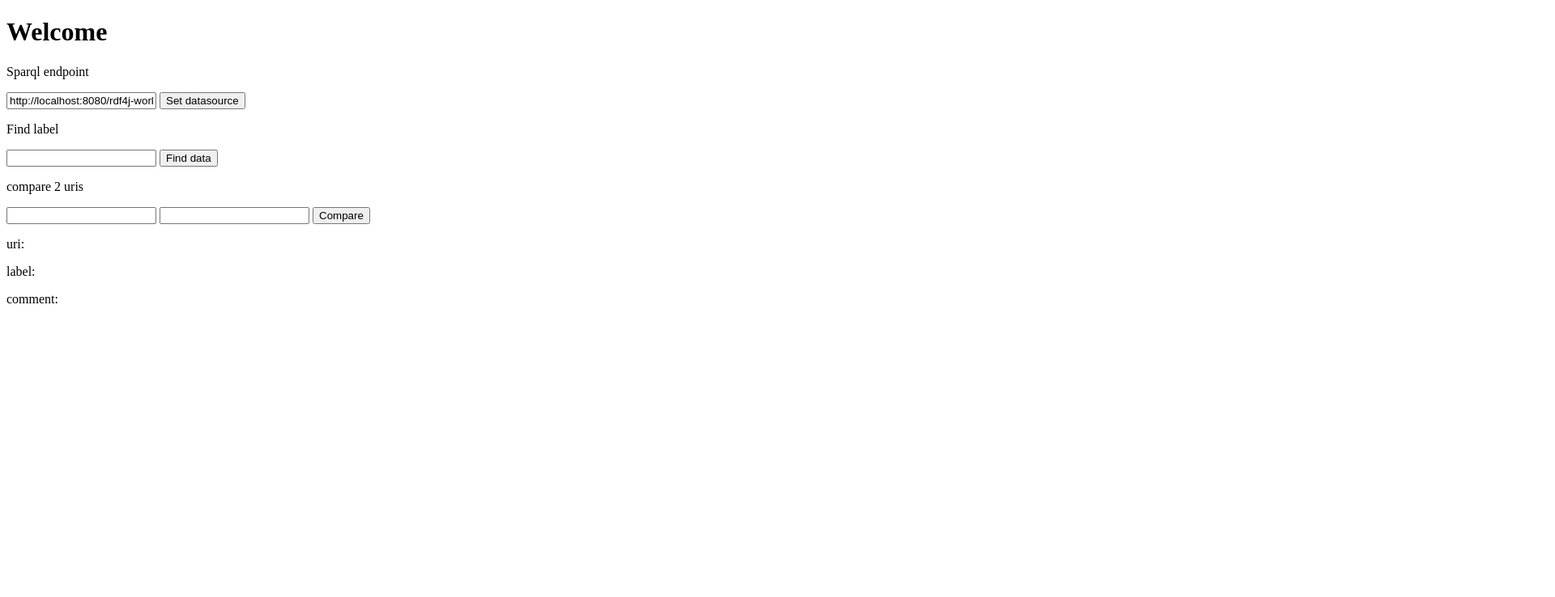
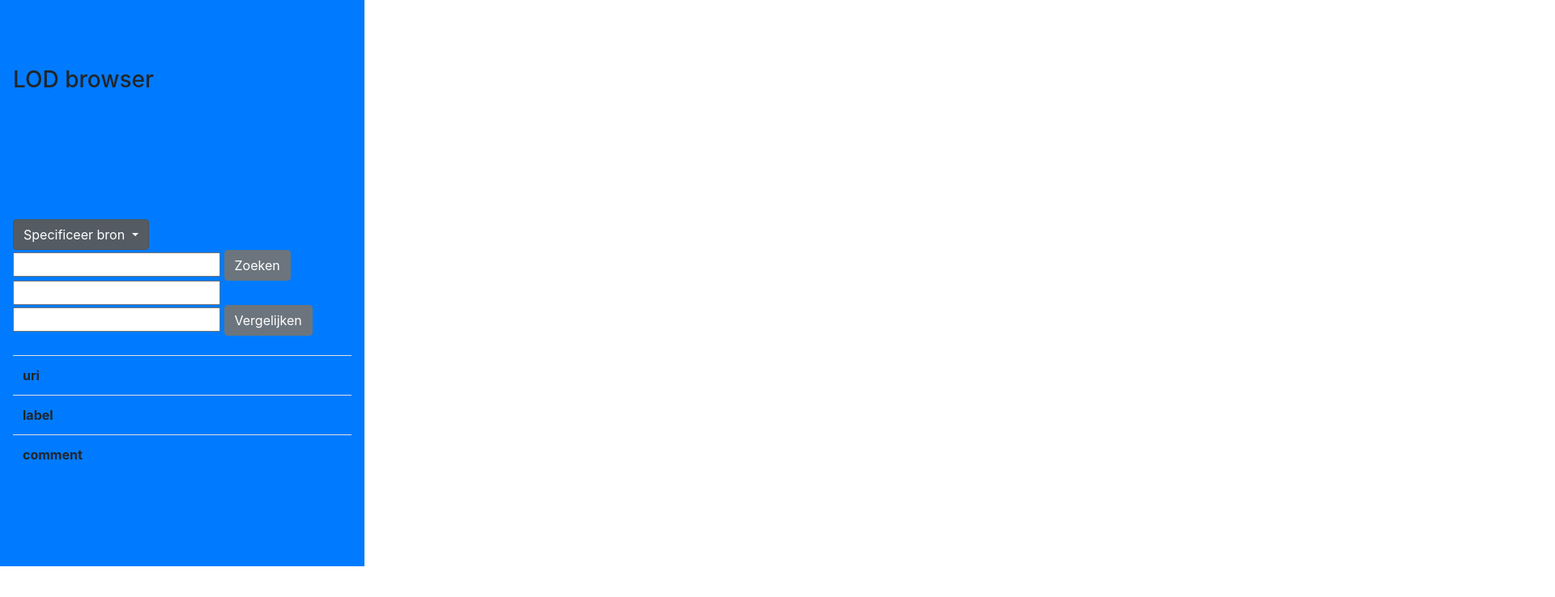
Before and after one commit to DionKoolhaas/SparqlBrowser, a website: page static/index.html in a window 1280 px wide. Shown: the top 738 px of the page at 81% size, 1920 px wide, since content can reach past the window. Drawn offline with nearby package versions, Linux system fonts and the light colour scheme.

Commit message:
opmaak verbeterd

```diff
--- a/static/app.js
+++ b/static/app.js
@@ -2,8 +2,8 @@ var source = "http://localhost:8080/rdf4j-workbench/repositories/rio/query";
 var focusNode = null;
 
 //https://data.pdok.nl/sparql
-var width = 2000,
-    height = 1000,
+var width = 1500,
+    height = 700,
     circleRadius = 8;
 
 //stop een object in color, en je krijgt een html kleur terug
--- a/static/index.html
+++ b/static/index.html
@@ -1,6 +1,9 @@
 <!DOCTYPE html>
 <meta charset="utf-8">
+<head>
+    <link rel="stylesheet" href="https://stackpath.bootstrapcdn.com/bootstrap/4.4.1/css/bootstrap.min.css" integrity="sha384-Vkoo8x4CGsO3+Hhxv8T/Q5PaXtkKtu6ug5TOeNV6gBiFeWPGFN9MuhOf23Q9Ifjh" crossorigin="anonymous">
 <style>
+
 
 line {
   stroke: #696969;
@@ -17,32 +20,80 @@ line {
   font: 10px sans-serif;
   pointer-events: none;
 }
+.sidebar {
+    min-width: 450px;
+    max-width: 6000px;
+}
+.wrapper {
+    display: flex;
+    width: 100%;
+    align-items: stretch;
+}
+</style>
+</head>
+<body>
+<div class="wrapper">
+    <nav class="navbar navbar-dark navbar-vertical bg-primary sidebar">
+        <div class="sidebar-header">
+            <h3>LOD browser</h3>
+        </div>
+        <ul class="list-unstyled components">
+            <li class="nav-item">
+                <div class="dropdown show">
+  <a class="btn btn-secondary dropdown-toggle" href="#" role="button" id="dropdownMenuLink" data-toggle="dropdown" aria-haspopup="true" aria-expanded="false">
+    Specificeer bron
+  </a>
 
-</style>
-<body>
-    <h1>Welcome</h1>
-    <p>Sparql endpoint</p>
-    <input type="text" id="sparqlEndpoint" name="sparqlEndpoint" value="http://localhost:8080/rdf4j-workbench/repositories/rio/query"/>
-    <button onclick="setDataSource()">Set datasource</button>
-    <p>Find label</p>
-    <input type="text" id="labelInputField" name="find label"/>
-    <button onclick="findData()">Find data</button>
-    <br/>
-    <p>compare 2 uris</p>
-    <input type="text" id="uri1" name="uri"/>
-    <input type="text" id="uri2" name="uri"/>
-    <button onclick="compareUris()">Compare</button>
-    <p id="currentNodeUri">uri: </p>
-    <p id="currentNodeLabel">label: </p>
-    <p id="currentNodeComment">comment: </p>
-    <div id=container>
+  <div class="dropdown-menu" aria-labelledby="dropdownMenuLink">
+    <a class="dropdown-item" href="#" onclick="setDataSource('http://localhost:8080/rdf4j-workbench/repositories/rio/query')">Onderwijsregistratie</a>
+    <a class="dropdown-item" href="#" onclick="setDataSource('https://data.pdok.nl/sparql')">Basisregistraties</a>
+    <a class="dropdown-item" href="#" onclick="setDataSource('http://localhost:8080/rdf4j-workbench/repositories/ivho/query')">Onderwijsinspectie</a>
+  </div>
+</div>
+            </li>
+            <li class="nav-item">
+                <input type="text" id="labelInputField" name="find label"/>
+                <button onclick="findData()" class="btn btn-secondary">Zoeken</button>
+            </li>
+            <li class="nav-item">
+                <input type="text" id="uri1" name="uri"/>
+                <input type="text" id="uri2" name="uri"/>
+                <button onclick="compareUris()" class="btn btn-secondary">Vergelijken</button>
+            </li>
+            <br/>
+            <table class="table">
+  <tbody>
+    <tr>
+      <th scope="row">uri</th>
+      <td id="currentNodeUri"></td>
+    </tr>
+    <tr>
+      <th scope="row">label</th>
+      <td id="currentNodeLabel"></td>
+    </tr>
+    <tr>
+      <th scope="row">comment</th>
+      <td id="currentNodeComment"></td>
+    </tr>
+  </tbody>
+</table>
+
+        </ul>
+    </nav>
+    <div class="main-content">
+        <div id="container" class="container-fluid">
+        </div>
     </div>
 <script type="text/javascript" src="http://d3js.org/d3.v5.min.js"></script>
 <script
         src="https://code.jquery.com/jquery-3.4.1.min.js"></script>
+<script src="https://cdn.jsdelivr.net/npm/vue/dist/vue.js"></script>
+    <script src="https://maxcdn.bootstrapcdn.com/bootstrap/4.0.0/js/bootstrap.min.js" integrity="sha384-JZR6Spejh4U02d8jOt6vLEHfe/JQGiRRSQQxSfFWpi1MquVdAyjUar5+76PVCmYl" crossorigin="anonymous"></script>
+
 <script src="/lod-graph.js"></script>
 <script src="/app.js"></script>
 <script src="/service.js"></script>
 <script src="/sparqlClient.js"></script>
+</div>
 </body>
 </html>
--- a/static/service.js
+++ b/static/service.js
@@ -1,5 +1,6 @@
-function setDataSource(){
-    source = $("#sparqlEndpoint").val();
+function setDataSource(datasource){
+    source = datasource;
+    console.log(source);
     graph.nodes.forEach(function(node){
      getDataFromSource(node.uri, source, addRdfDataToVisualizationFunction(source));
      getSubjectsReferringToObject(node.uri, source, addRdfDataToVisualizationFunction(source));
@@ -7,17 +8,17 @@ function setDataSource(){
 }
 
 function clickNodeEvent(node, source) {
-    $("#currentNodeUri").text("uri: " + node.uri);
-    $("#currentNodeLabel").text("label: " + node.label);
-    $("#currentNodeComment").text("comment: " +  node.comment);
+    $("#currentNodeUri").text(node.uri);
+    $("#currentNodeLabel").text(node.label);
+    $("#currentNodeComment").text(node.comment);
     getDataFromSource(node.uri, source, addRdfDataToVisualizationFunction(source));
     getSubjectsReferringToObject(node.uri, source, addRdfDataToVisualizationFunction(source));
 }
 
 function hoverNodeEvent(node, source) {
-    $("#currentNodeUri").text("uri: " + node.uri);
-    $("#currentNodeLabel").text("label: " + node.label);
-    $("#currentNodeComment").text("comment: " +  node.comment);
+    $("#currentNodeUri").text(node.uri);
+    $("#currentNodeLabel").text(node.label);
+    $("#currentNodeComment").text(node.comment);
     focusNode = node;
     ticked();
 }
@@ -28,7 +29,6 @@ function mouseOutEvent() {
 }
 
 function findData() {
-    source = $("#sparqlEndpoint").val();
     var label = $("#labelInputField").val();
     getUrisFromLabel(label, source, function(rdfData) {
         rdfData.forEach(function(triple) {
@@ -48,7 +48,6 @@ function addRdfDataToVisualizationFunction(source) {
 }
 
 function compareUris(){
-    source = $("#sparqlEndpoint").val();
     uri1 = $("#uri1").val();
     uri2 = $("#uri2").val();
     getRelationPath(uri1,uri2, source, function(rdfData) {
--- /dev/null
+++ b/static/solrClient.js
@@ -0,0 +1,3 @@
+function querySolr(query, successCallback) {
+//http://localhost:8983/solr/lod_core/select?q=label:
+}
```
